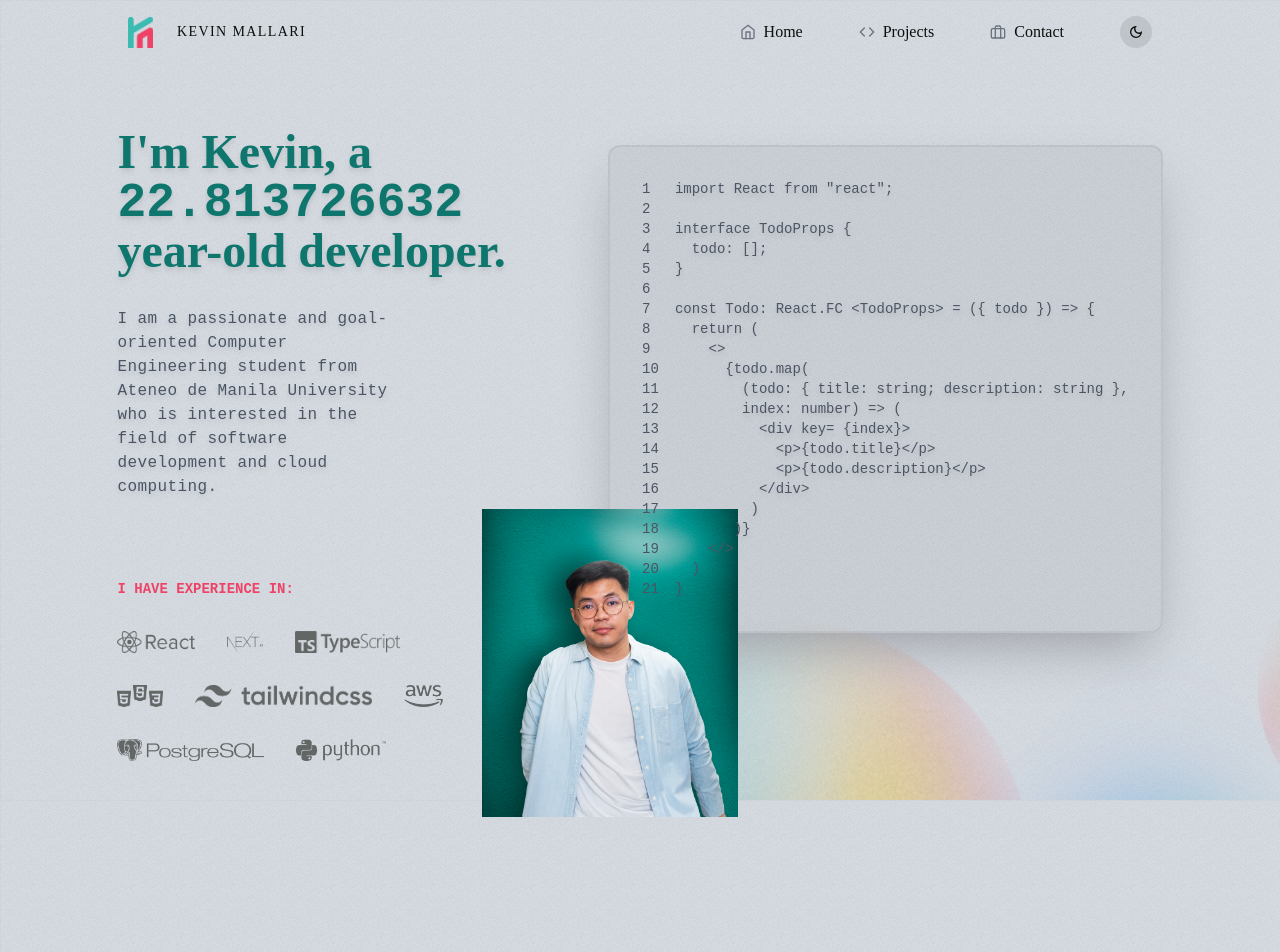
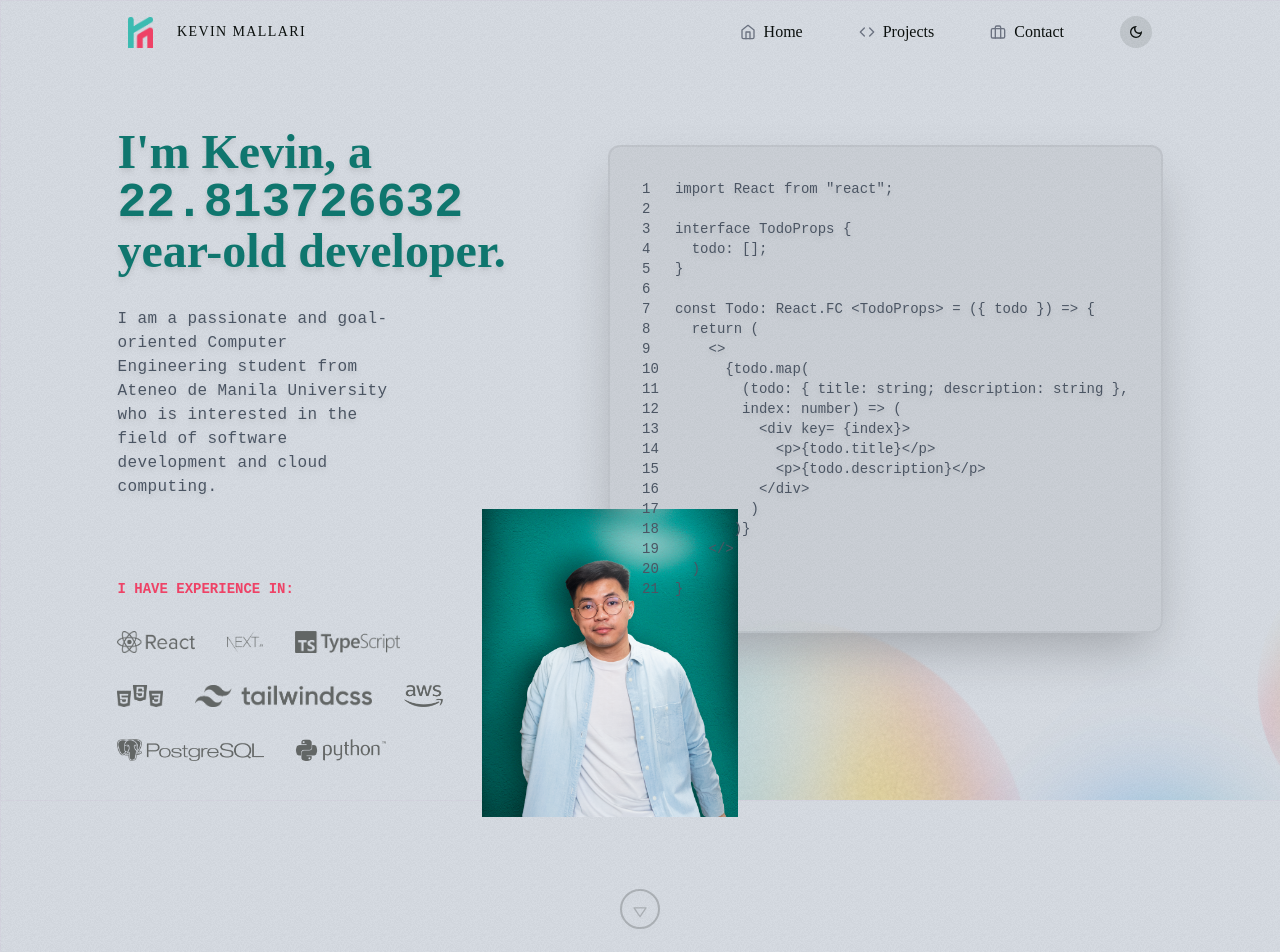
Before and after one commit to kmallari/Personal-Portfolio, a Next.js app: page / in a window 1280 px wide. Shown: the top 952 px of the page. Built offline with nearby package versions, Linux system fonts and the light colour scheme; a web font is replaced by a local one.

Commit message:
Added scroll down button in header.

```diff
--- a/components/Header.tsx
+++ b/components/Header.tsx
@@ -192,7 +192,7 @@ export const Header: React.FC<HeaderProps> = ({}) => {
         {width != null && width >= 768 ? (
           <div className='h-auto w-auto font-dm_mono text-gray-600 dark:text-primary-light flex flex-col items-center text-tiny lg:text-xs xl:text-sm mb-28'>
             <div
-              className='h-full w-full sm:p-4 lg:p-8 flex flex-row lg:gap-4 xl:gap-4 bg-dark-neutral dark:bg-primary-light bg-opacity-5 dark:bg-opacity-5 hover:bg-opacity-0 dark:hover:bg-opacity-10 -md border-2 border-opacity-5 dark:border-opacity-10 rounded-xl shadow-2xl dark:shadow-xl border-dark-neutral dark:border-primary-light transition-all'
+              className='h-full w-full sm:p-4 lg:p-8 flex flex-row lg:gap-4 xl:gap-4 bg-dark-neutral dark:bg-primary-light bg-opacity-5 dark:bg-opacity-5 hover:bg-opacity-0 dark:hover:bg-opacity-10 -md border-2 border-opacity-5 dark:border-opacity-10 rounded-xl shadow-2xl dark:shadow-xl border-dark-neutral dark:border-primary-light'
               data-aos='fade-down'
               data-aos-easing='ease-in-out'
               data-aos-delay='600'
@@ -275,6 +275,23 @@ export const Header: React.FC<HeaderProps> = ({}) => {
           </div>
         ) : null}
       </div>
+      <a
+        className='mt-16 xl:mt-32 w-10 h-10 rounded-full border-2 dark:border-2 border-dark-neutral dark:border-primary-light drop-shadow-lg text-dark-neutral dark:text-primary-light flex items-center justify-center opacity-20 dark:opacity-25 hover:opacity-30 dark:hover:opacity-80'
+        href='#projects'
+      >
+        <motion.div
+          animate={{
+            y: [3, -3, 3],
+          }}
+          transition={{
+            duration: 2,
+            loop: Infinity,
+            ease: "easeInOut",
+          }}
+        >
+          <BiDownArrow />
+        </motion.div>
+      </a>
     </section>
   );
 };
```
